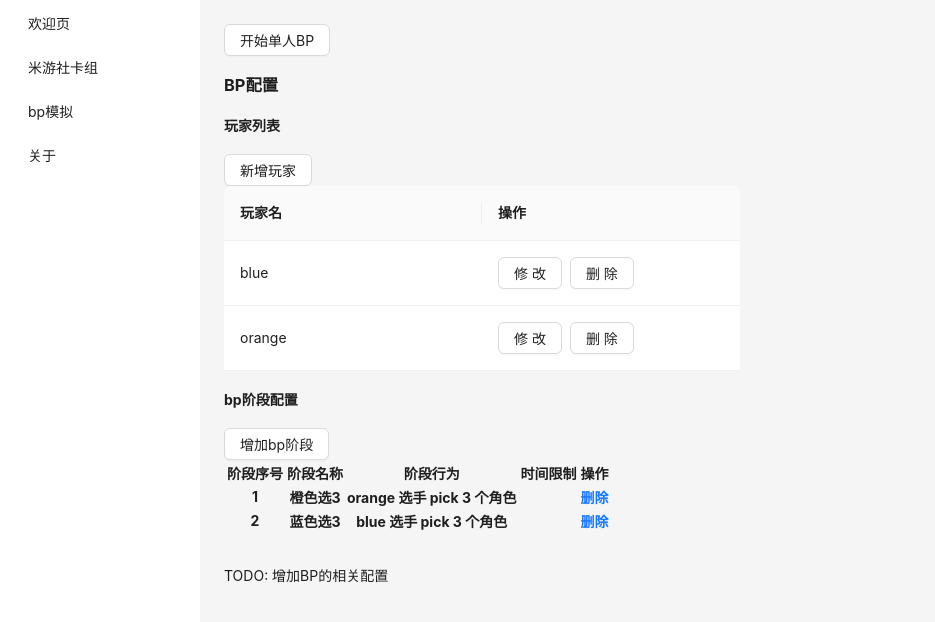
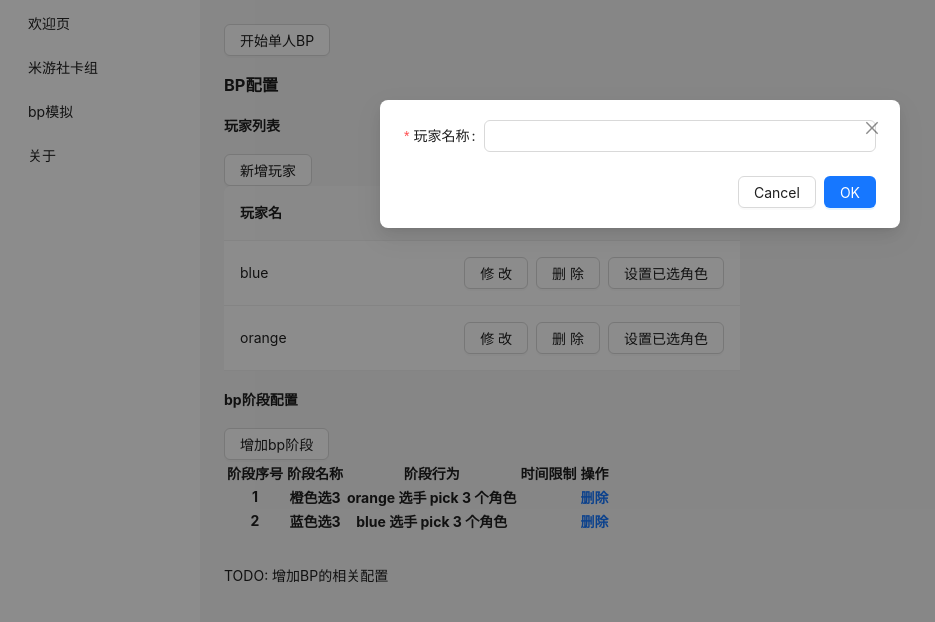
Before and after one commit to RadiumLS/7shengzhaohuan-web, a React (Create React App) app: page /bp in a window 1280 px wide. Both pictures are taken after a click on the button "新增玩家". Shown: the top 622 px of the page, without its empty margins (0-935 px from the left). Built offline with nearby package versions, Linux system fonts and the light colour scheme.

Commit message:
实现bp前玩家的增加、删除功能

```diff
--- a/src/components/BanpickRule.tsx
+++ b/src/components/BanpickRule.tsx
@@ -1,7 +1,8 @@
-import { Button, List, Space, Table } from "antd";
-import { addBpPhase, delBpPhaseAt } from "../redux/banpickCharPool";
+import { Button, Input, List, Modal, Space, Form, Table } from "antd";
+import { addBpPhase, addPlayer, delBpPhaseAt, delPlayerAt } from "../redux/banpickCharPool";
 import { useAppDispatch, useAppSelector } from "../redux/hooks";
 import { render } from '@testing-library/react';
+import { useState } from "react";
 
 // 未来扩展一下i18n，先放个函数包一下
 const t = (i18n: string) => i18n;
@@ -10,12 +11,20 @@ const t = (i18n: string) => i18n;
 function BanpickRule() {
   const bpRule = useAppSelector((state) => state.banpick.bpRule);
   const bpPlayer = useAppSelector((state) => state.banpick.playerList);
+  const [curPlayer, setCurPlayer] = useState({name:''});
+  const [showPlayerModal, setShowPlayerModal] = useState<boolean>(false);
+  const [playModalType, setPlayModalType] = useState<'add' | 'modify'>('add');
+  const [form] = Form.useForm();
   const dispatch = useAppDispatch();
   return <div>
     <h3>{t('BP配置')}</h3>
     <p className="bp-rule-wrapper">
       <h4>{t('玩家列表')}</h4>
-      <Button onClick={() => alert('TODO: 弹出新增玩家框框')}>{t('新增玩家')}</Button>
+      <Button onClick={() => {
+        setShowPlayerModal(true);
+        setPlayModalType('add');
+        setCurPlayer({name: ''});
+      }}>{t('新增玩家')}</Button>
       <Table
         pagination={false}
         style={{
@@ -32,14 +41,65 @@ function BanpickRule() {
           dataIndex: 'action',
           title: <b>操作</b>,
           width: '50%',
-          render: (_, index) => <>
+          render: (_, player, index) => <>
             <Space>
-              <Button onClick={() => alert('TODO: 弹出修改玩家框框')}>{t('修改')}</Button>
-              <Button onClick={() => alert('TODO: 直接删除')}>{t('删除')}</Button>
+              <Button onClick={() => {
+                setShowPlayerModal(true);
+                setPlayModalType('modify');
+                setCurPlayer(player);
+              }}>{t('修改')}</Button>
+              <Button onClick={() => {
+                // TODO: 如果bp规则中有引用该玩家，则进行提示
+                dispatch(delPlayerAt(index))
+              }}>{t('删除')}</Button>
+              <Button onClick={() => alert('TODO: 直接设置已经选择的角色，用于bp中断后继续的情况')}>{t('设置已选角色')}</Button>
             </Space>
           </>,
         }]}
-      />
+      >
+      </Table>
+      <Modal
+        open={showPlayerModal}
+        onCancel={() => setShowPlayerModal(false)}
+        onOk={() => {
+          form.validateFields().then(() => {
+            form.submit();
+            setShowPlayerModal(false);
+          });
+        }}
+      >
+        <Form
+          form={form}
+          onFinish={(player) => {
+            if(playModalType === 'add') {
+              dispatch(addPlayer(player));
+            } else {
+              // TODO: 还没想好怎么搞修改的情况，默认名字应该是不能改的。
+            }
+          }}
+        >
+          <Form.Item
+            label={t('玩家名称')}
+            name={'name'}
+            rules={[
+              {
+                required: true,
+                message: t('玩家名称不能为空')
+              }, (() => ({
+                validator(_, pName) {
+                  if(bpPlayer.find((onePlayer) => onePlayer.name === pName)) {
+                    return Promise.reject(new Error(t('玩家名称不能相同')));
+                  }
+                  return Promise.resolve();
+                },
+              })),
+            ]}
+          >
+            <Input/>
+          </Form.Item>
+
+        </Form>
+      </Modal>
       <h4>{t('bp阶段配置')}</h4>
       <Button onClick={() => dispatch(addBpPhase({
         name: '新增的bp阶段',
--- a/src/redux/banpickCharPool.ts
+++ b/src/redux/banpickCharPool.ts
@@ -90,6 +90,13 @@ const banpickCharPoolSlice = createSlice({
   reducers: {
     createPool: function(state, action: PayloadAction<string>) {
     },
+    addPlayer: function(state, action: PayloadAction<Player>) {
+      state.playerList.push(action.payload);
+    },
+    delPlayerAt: function(state, action: PayloadAction<number>) {
+      const index = action.payload;
+      state.playerList = state.playerList.slice(0, index).concat(state.playerList.slice(index + 1));
+    },
     addBpPhase: function(state, action: PayloadAction<BPPhase>) {
       state.bpRule.push(action.payload);
     },
@@ -102,6 +109,8 @@ const banpickCharPoolSlice = createSlice({
 
 export const {
   createPool,
+  addPlayer,
+  delPlayerAt,
   addBpPhase,
   delBpPhaseAt,
 } = banpickCharPoolSlice.actions
```
